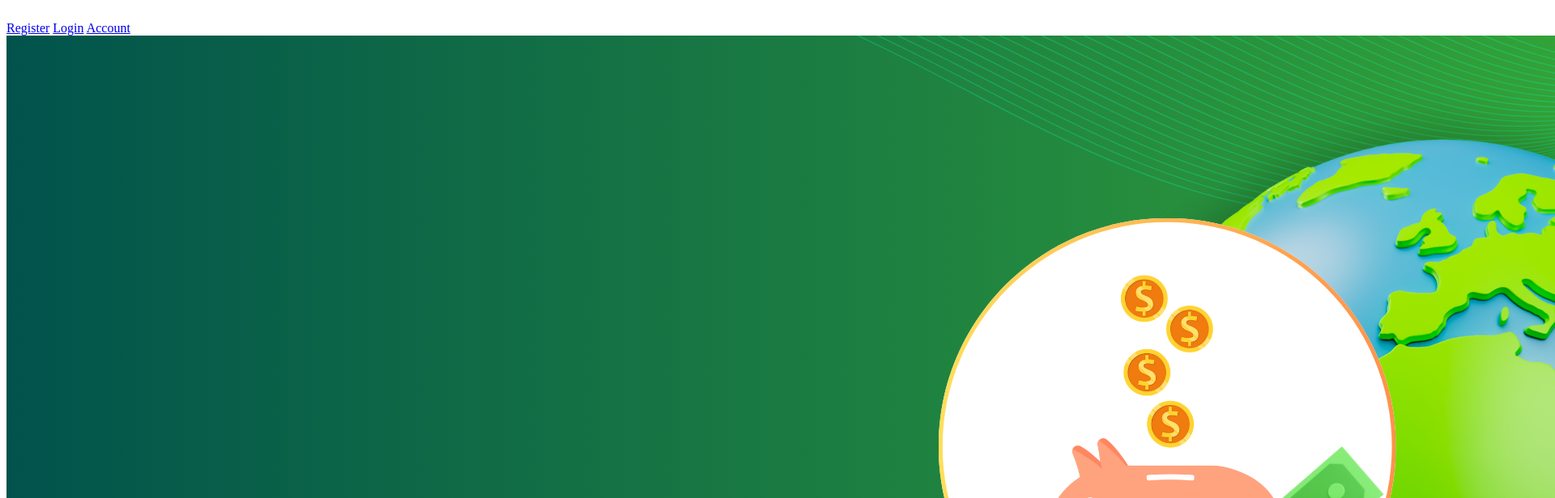
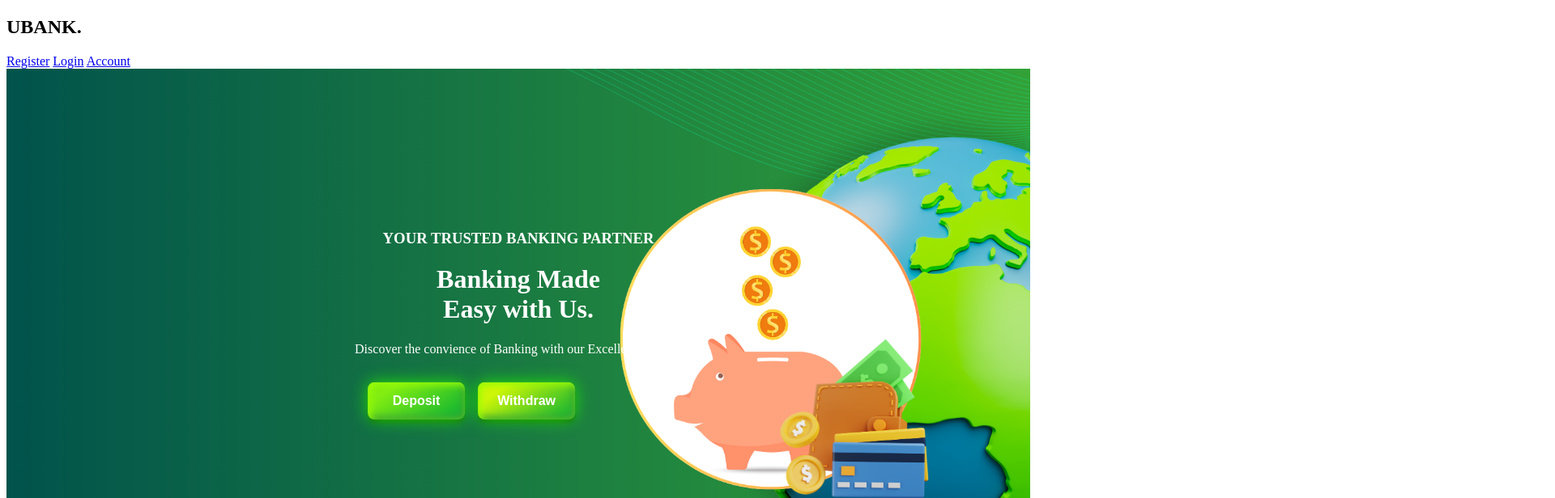
Before and after one commit to JerichoNheil05/AWD-BANK, a plain HTML site: page index.html in a window 1280 px wide. Shown: the top 616 px of the page at 81% size, 1920 px wide, since content can reach past the window. Drawn offline with Linux system fonts and the light colour scheme.

Commit message:
fix (html) : fixed alignment

```diff
--- a/Assets/css/style.css
+++ b/Assets/css/style.css
@@ -1,17 +1,50 @@
+
+
+/* styles.css */
+.imgBank img {
+    width: 100%;
+    height: 100%;
+    position: relative;
+    overflow: hidden;
+    object-fit: cover;
+}
+
+.contentBank {
+
+    position: absolute;
+    top: 50%;
+    left: 50%;
+    transform: translate(-50%, -50%);
+    color: white; /* Text color for better visibility */
+    text-align: center;
+    z-index: 1; /* Ensure the text is in front of the image */
+}
+
+.btnBank {
+    display: flex;
+    flex-direction: row; /* Stack buttons vertically */
+    align-items: flex-start; /* Align buttons to the left */
+    padding: 1rem; /* Add padding of 1 rem */
+}
+
+
+
+
 /* css for btn */
 
 .btnDeposit {
     --clr-font-main: hsla(0 0% 20% / 100);
-    --btn-bg-1: hsla(194 100% 69% / 1);
-    --btn-bg-2: hsla(217 100% 56% / 1);
+    --btn-bg-1: rgb(9, 177, 53);
+    --btn-bg-2: rgb(130, 237, 17);
     --btn-bg-color: hsla(360 100% 100% / 1);
     --radii: 0.5em;
     cursor: pointer;
     padding: 0.9em 1.4em;
+    margin-right: 1rem;
     min-width: 120px;
     min-height: 44px;
     font-size: var(--size, 1rem);
-    font-weight: 500;
+    font-weight: 900;
     transition: 0.8s;
     background-size: 280% auto;
     background-image: linear-gradient(
@@ -24,10 +57,10 @@
     border-radius: var(--radii);
     color: var(--btn-bg-color);
     box-shadow:
-      0px 0px 20px rgba(71, 184, 255, 0.5),
-      0px 5px 5px -1px rgba(58, 125, 233, 0.25),
-      inset 4px 4px 8px rgba(175, 230, 255, 0.5),
-      inset -4px -4px 8px rgba(19, 95, 216, 0.35);
+      0px 0px 20px rgba(33, 238, 2, 0.873),
+      0px 5px 5px -1px rgba(21, 93, 1, 0.751),
+      inset 4px 4px 8px rgba(155, 255, 4, 0.897),
+      inset -4px -4px 8px rgba(66, 169, 50, 0.989);
   }
 
   .btnDeposit:hover {
@@ -46,3 +79,51 @@
       transition: linear;
     }
   }
+
+
+  .btnWithdraw {
+    --clr-font-main: hsla(0 0% 20% / 100);
+    --btn-bg-1: rgb(9, 177, 53);
+    --btn-bg-2: rgb(206, 246, 7);
+    --btn-bg-color: hsla(360 100% 100% / 1);
+    --radii: 0.5em;
+    cursor: pointer;
+    padding: 0.9em 1.4em;
+    min-width: 120px;
+    min-height: 44px;
+    font-size: var(--size, 1rem);
+    font-weight: 900;
+    transition: 0.8s;
+    background-size: 280% auto;
+    background-image: linear-gradient(
+      325deg,
+      var(--btn-bg-2) 0%,
+      var(--btn-bg-1) 55%,
+      var(--btn-bg-2) 90%
+    );
+    border: none;
+    border-radius: var(--radii);
+    color: var(--btn-bg-color);
+    box-shadow:
+      0px 0px 20px rgba(33, 238, 2, 0.873),
+      0px 5px 5px -1px rgba(21, 93, 1, 0.751),
+      inset 4px 4px 8px rgba(155, 255, 4, 0.897),
+      inset -4px -4px 8px rgba(66, 169, 50, 0.989);
+  }
+
+  .btnWithdraw:hover {
+    background-position: right top;
+  }
+
+  .btnWithdraw :is(:focus, :focus-visible, :active) {
+    outline: none;
+    box-shadow:
+      0 0 0 3px var(--btn-bg-color),
+      0 0 0 6px var(--btn-bg-2);
+  }
+
+  @media (prefers-reduced-motion: reduce) {
+    .btnDeposit {
+      transition: linear;
+    }
+  }
--- a/index.html
+++ b/index.html
@@ -4,15 +4,13 @@
     <meta charset="UTF-8">
     <meta name="viewport" content="width=device-width, initial-scale=1.0">
     <title>UBANK</title>
+    <link rel="stylesheet" href="/Assets/css/style.css">
 </head>
 
 <header class="headingBank">
 
-    <section class="logoBank">
-        <img src="" alt="">
-    </section>
-
     <section class="navBank">
+        <h1 class="ubank">UBANK.</h1>
         <a href="Register">Register</a>
         <a href="login">Login</a>
         <a href="Account">Account</a>
@@ -23,19 +21,20 @@
 
 <body>
 
-    <section class="bodyBank">
+    <div class="bodyBank">
 
-        <div class="imgBank"></div>
+        <div class="imgBank">
             <img src="Assets/img/2.png" alt="">
 
-        <h3 class="h3Bank">
+            <div class="contentBank">
+                <h3>
                     YOUR TRUSTED BANKING PARTNER
                 </h3>
-        <h1 class="h1Bnak">
+                <h1>
                     Banking Made <br>
                     Easy with Us.
                 </h1>
-        <p class="pBank">
+                <p>
                     Discover the convience of Banking with our Excellent Service.
                 </p>
 
@@ -44,7 +43,12 @@
                     <button class="btnWithdraw">Withdraw</button>
                 </div>
 
-    </section>
+            </div>
+        </div>
+
+    </div>
+
+
 
 
 
```
Lines whose indentation alone changed are shown as unchanged.
